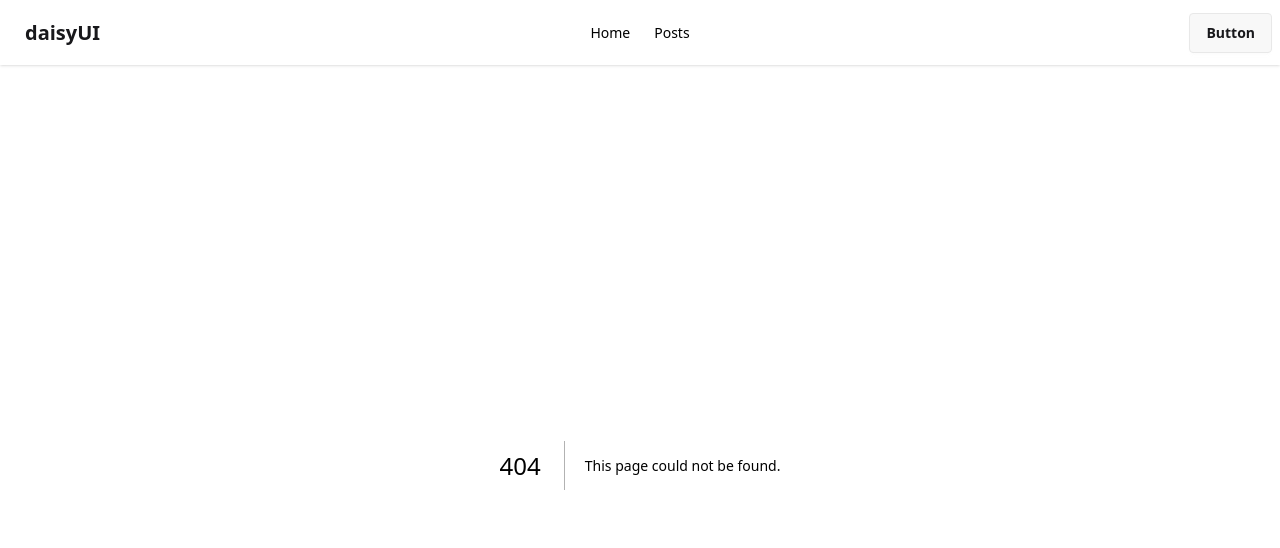
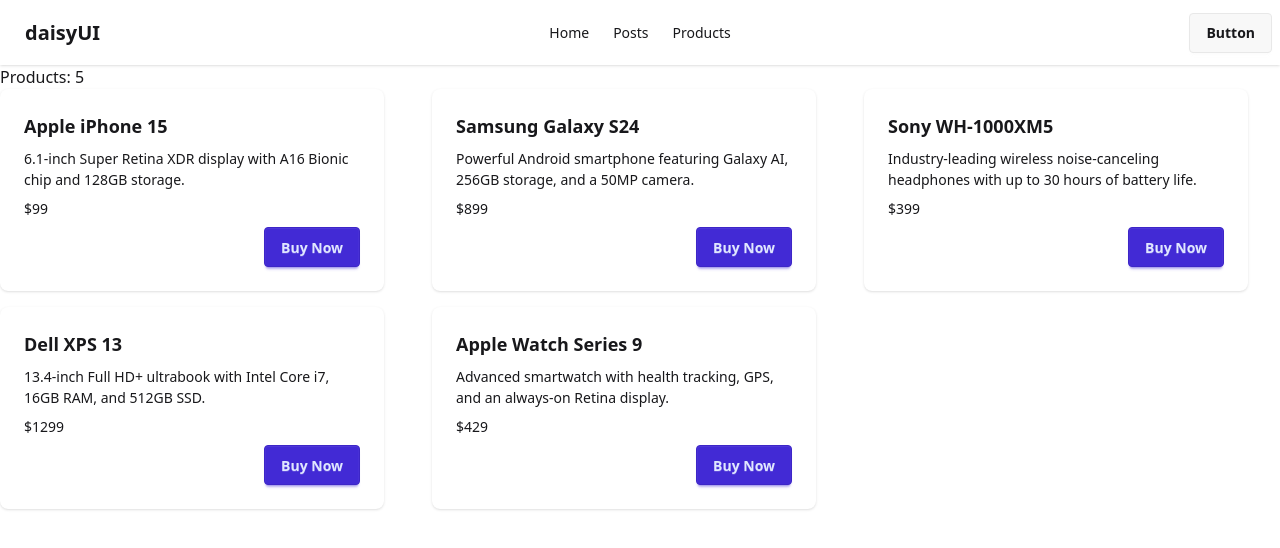
Before and after one commit to jk-jumur/nextjs-data-fetch, a Next.js app: page /products in a window 1280 px wide. Before the commit this address had no page. Shown: the top 548 px of the page. Built offline with nearby package versions, Linux system fonts and the light colour scheme; data requests are answered from the project's data file.

Commit message:
understanding force cache and cache checking

```diff
--- a/src/app/posts/page.jsx
+++ b/src/app/posts/page.jsx
@@ -8,13 +8,13 @@
 
 //way-4
 
-   const getPosts = async () => {
+//    const getPosts = async () => {
 
-     const res = await fetch('https://jsonplaceholder.typicode.com/posts');
-       if(!res.ok){
-           throw new Error('Failed to fetch posts');
-       }
-   }
+//      const res = await fetch('https://jsonplaceholder.typicode.com/posts');
+//        if(!res.ok){
+//            throw new Error('Failed to fetch posts');
+//        }
+//    }
 // way-3
 
 //  const getPosts = async () => {
@@ -37,11 +37,12 @@
     //   const posts = await res.json();
 
     //    console.log(posts);
-    const posts = await getPosts();
-    console.log(posts);
+    // const posts = await getPosts();
+    // console.log(posts);
     return (
         <div>
-              <h2>Post are comming soon : {posts.length}</h2>
+              {/* <h2>Post are comming soon : {posts.length}</h2> */}
+              <h2>Post are comming soon: </h2>
         </div>
     );
 };
--- /dev/null
+++ b/src/app/products/page.jsx
@@ -0,0 +1,24 @@
+import Product from "@/components/product";
+
+const getPosts = async()=>{
+     const res = await fetch('http://127.0.0.1:5000/products');
+     return res.json();
+}
+
+const Productspage = async () => {
+      const products = await getPosts();
+    return (
+        <div>
+             <h2>Products: {products.length}</h2>
+
+             <div className="grid grid-cols-1 md:grid-cols-2 lg:grid-cols-3 gap-4">
+                  {
+                    products.map(product => <Product key={product.id}
+                    product={product}></Product>)
+                  }
+             </div>
+        </div>
+    );
+};
+
+export default Productspage;
--- a/src/components/Navbar.jsx
+++ b/src/components/Navbar.jsx
@@ -6,6 +6,7 @@
   const  links = <>
         <li><Link href="/">Home</Link></li>
         <li><Link href="/posts">Posts</Link></li>
+        <li><Link href="/products">Products</Link></li>
 
   </>
     return (
--- /dev/null
+++ b/src/components/product.jsx
@@ -0,0 +1,20 @@
+
+
+
+const Product = ({product}) => {
+    const{id, name, price, description} = product;
+    return (
+        <div className="card w-96 bg-base-100 card-md shadow-sm">
+  <div className="card-body">
+    <h2 className="card-title">{name}</h2>
+    <p>{description}</p>
+    <p>${price}</p>
+    <div className="justify-end card-actions">
+      <button className="btn btn-primary">Buy Now</button>
+    </div>
+  </div>
+</div>
+    );
+};
+
+export default Product;
```
